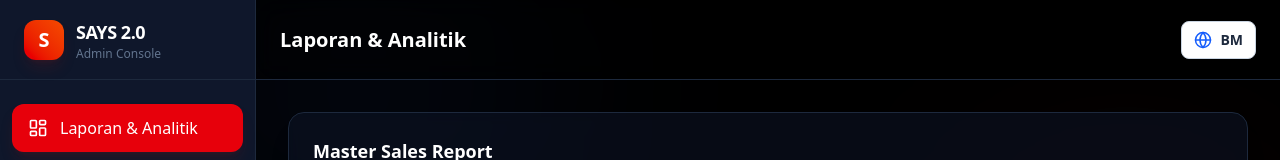
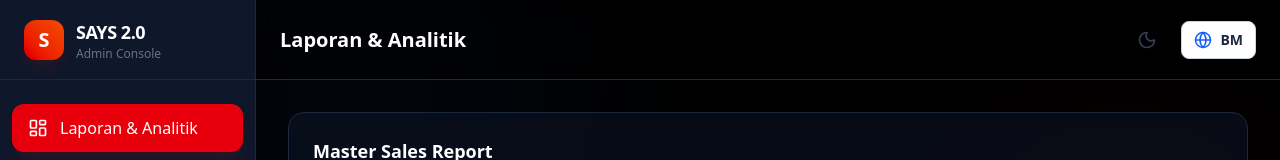
Before and after one commit to gembosix123-netizen/says-web, a Next.js app: page /admin/dashboard in a window 1280 px wide. Shown: the top 160 px of the page. Built offline with nearby package versions, Linux system fonts and the light colour scheme.

Commit message:
feat: add theme switcher, fix contrast, and add new user

```diff
--- a/app/admin/dashboard/page.tsx
+++ b/app/admin/dashboard/page.tsx
@@ -9,6 +9,7 @@ import ProductManagement from '@/components/features/admin/ProductManagement';
 import OrderManagement from '@/components/features/admin/OrderManagement';
 import AnalyticsDashboard from '@/components/features/admin/AnalyticsDashboard';
 import SettlementDashboard from '@/components/features/admin/SettlementDashboard';
+import ThemeSwitcher from '@/components/ThemeSwitcher';
 import { Button } from '@/components/ui/Button';
 import { Skeleton } from '@/components/ui/Skeleton';
 import { LogOut, LayoutDashboard, ShoppingCart, Users, Package, Menu, X, DollarSign } from 'lucide-react';
@@ -228,6 +229,7 @@ export default function AdminDashboardPage() {
               </h2>
            </div>
            <div className="flex items-center gap-4">
+              <ThemeSwitcher />
               <LanguageSwitcher />
            </div>
         </header>
--- a/app/globals.css
+++ b/app/globals.css
@@ -3,6 +3,17 @@
 :root {
   --background: #f8fafc; /* slate-50 */
   --foreground: #0f172a; /* slate-900 */
+  --input-bg: #ffffff;
+  --input-border: #cbd5e1; /* slate-300 */
+  --input-text: #0f172a;
+}
+
+.dark {
+  --background: #020617; /* slate-950 */
+  --foreground: #f8fafc; /* slate-50 */
+  --input-bg: #1e293b; /* slate-800 */
+  --input-border: #334155; /* slate-700 */
+  --input-text: #f8fafc;
 }
 
 body {
@@ -12,3 +23,25 @@ body {
   -webkit-font-smoothing: antialiased;
   -moz-osx-font-smoothing: grayscale;
 }
+
+/* Ensure inputs have high contrast in both modes */
+input, select, textarea {
+  background-color: var(--input-bg);
+  border-color: var(--input-border);
+  color: var(--input-text);
+}
+
+/* Force dark mode styles when .dark class is present */
+.dark input, .dark select, .dark textarea {
+  background-color: var(--input-bg);
+  border-color: var(--input-border);
+  color: var(--input-text);
+}
+
+/* Placeholder contrast */
+::placeholder {
+  color: #94a3b8; /* slate-400 */
+}
+.dark ::placeholder {
+  color: #64748b; /* slate-500 */
+}
--- a/app/layout.tsx
+++ b/app/layout.tsx
@@ -2,6 +2,7 @@ import type { Metadata } from "next";
 import { Geist, Geist_Mono } from "next/font/google";
 import "./globals.css";
 import { LanguageProvider } from "@/context/LanguageContext";
+import { ThemeProvider } from "@/context/ThemeContext";
 
 const geistSans = Geist({
   variable: "--font-geist-sans",
@@ -28,9 +29,11 @@ export default function RootLayout({
       <body
         className={`${geistSans.variable} ${geistMono.variable} antialiased`}
       >
-        <LanguageProvider>
-          {children}
-        </LanguageProvider>
+        <ThemeProvider>
+          <LanguageProvider>
+            {children}
+          </LanguageProvider>
+        </ThemeProvider>
       </body>
     </html>
   );
--- a/components/SalesWizard.tsx
+++ b/components/SalesWizard.tsx
@@ -4,6 +4,7 @@ import React from 'react';
 import { SalesProvider, useSales } from '@/context/SalesContext';
 import { useLanguage } from '@/context/LanguageContext';
 import LanguageSwitcher from './LanguageSwitcher';
+import ThemeSwitcher from './ThemeSwitcher';
 import { Home, LogOut } from 'lucide-react';
 
 // Feature Components
@@ -55,6 +56,7 @@ function SalesWizardContent() {
             <p className="text-base font-semibold text-slate-900">{step === 1 ? t('system_title') : selectedCustomer?.name}</p>
           </div>
           <div className="flex items-center gap-3">
+             <ThemeSwitcher />
              <LanguageSwitcher />
              <button
                 onClick={handleLogout}
--- /dev/null
+++ b/components/ThemeSwitcher.tsx
@@ -0,0 +1,21 @@
+import React from 'react';
+import { useTheme } from '@/context/ThemeContext';
+import { Sun, Moon } from 'lucide-react';
+
+export default function ThemeSwitcher() {
+  const { theme, toggleTheme } = useTheme();
+
+  return (
+    <button
+      onClick={toggleTheme}
+      className="p-2 rounded-full hover:bg-slate-200 dark:hover:bg-slate-800 transition-colors"
+      title={theme === 'light' ? 'Switch to Dark Mode' : 'Switch to Light Mode'}
+    >
+      {theme === 'light' ? (
+        <Moon size={20} className="text-slate-700 dark:text-slate-200" />
+      ) : (
+        <Sun size={20} className="text-yellow-400" />
+      )}
+    </button>
+  );
+}
--- /dev/null
+++ b/context/ThemeContext.tsx
@@ -0,0 +1,54 @@
+import React, { createContext, useContext, useEffect, useState } from 'react';
+
+type Theme = 'light' | 'dark';
+
+interface ThemeContextType {
+  theme: Theme;
+  toggleTheme: () => void;
+}
+
+const ThemeContext = createContext<ThemeContextType | undefined>(undefined);
+
+export function ThemeProvider({ children }: { children: React.ReactNode }) {
+  const [theme, setTheme] = useState<Theme>('light');
+
+  useEffect(() => {
+    // Check local storage or system preference
+    const savedTheme = localStorage.getItem('theme') as Theme;
+    if (savedTheme) {
+      setTheme(savedTheme);
+      if (savedTheme === 'dark') {
+        document.documentElement.classList.add('dark');
+      }
+    } else if (window.matchMedia('(prefers-color-scheme: dark)').matches) {
+      setTheme('dark');
+      document.documentElement.classList.add('dark');
+    }
+  }, []);
+
+  const toggleTheme = () => {
+    const newTheme = theme === 'light' ? 'dark' : 'light';
+    setTheme(newTheme);
+    localStorage.setItem('theme', newTheme);
+
+    if (newTheme === 'dark') {
+      document.documentElement.classList.add('dark');
+    } else {
+      document.documentElement.classList.remove('dark');
+    }
+  };
+
+  return (
+    <ThemeContext.Provider value={{ theme, toggleTheme }}>
+      {children}
+    </ThemeContext.Provider>
+  );
+}
+
+export function useTheme() {
+  const context = useContext(ThemeContext);
+  if (context === undefined) {
+    throw new Error('useTheme must be used within a ThemeProvider');
+  }
+  return context;
+}
--- a/data/users.json
+++ b/data/users.json
@@ -19,5 +19,12 @@
     "password": "password",
     "role": "Store",
     "name": "Kedai Runcit Ali User"
+  },
+  {
+    "id": "u4",
+    "username": "ali_sales",
+    "password": "password123",
+    "role": "Sales",
+    "name": "Ali Sales"
   }
 ]
```
